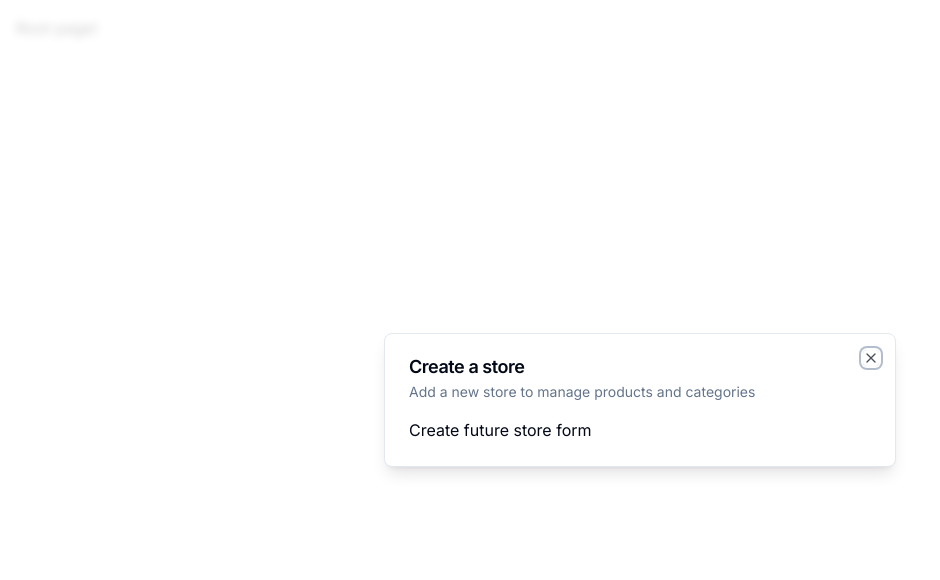
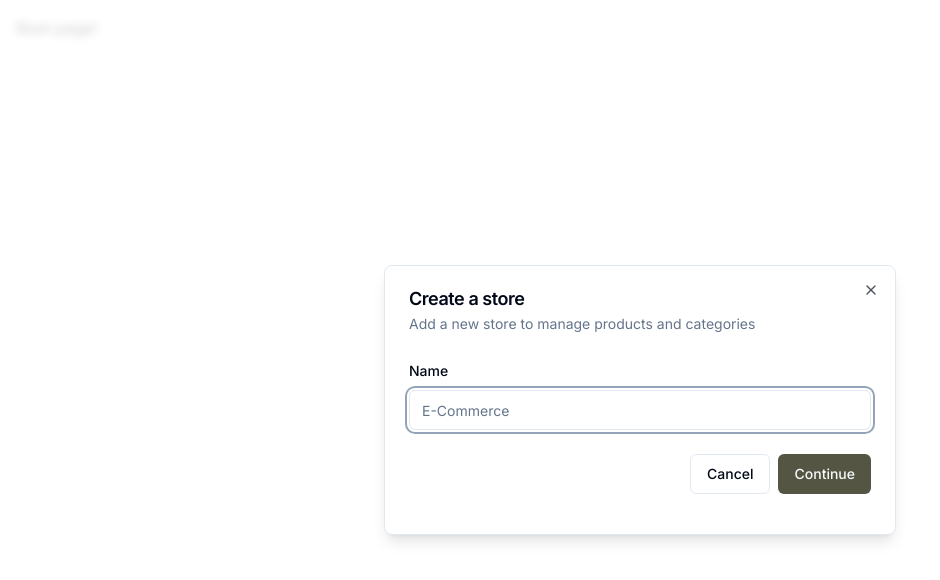
Before and after one commit to Maestro1982/next13-ecommerce-admin, a Next.js app: page / in a window 1280 px wide. Shown: the top 580 px of the page, without its empty margins (0-940 px from the left). Built offline with nearby package versions, Linux system fonts and the light colour scheme.

Commit message:
modify store-modal.tsx in components modals folder

```diff
--- a/components/modals/store-modal.tsx
+++ b/components/modals/store-modal.tsx
@@ -1,10 +1,41 @@
 'use client';
+
+import * as z from 'zod';
+
+import { useForm } from 'react-hook-form';
+import { zodResolver } from '@hookform/resolvers/zod';
 
 import { useStoreModal } from '@/hooks/use-store-modal';
 import { Modal } from '@/components/ui/modal';
+import {
+  Form,
+  FormControl,
+  FormField,
+  FormItem,
+  FormLabel,
+  FormMessage,
+} from '@/components/ui/form';
+import { Input } from '@/components/ui/input';
+import { Button } from '@/components/ui/button';
+
+const formSchema = z.object({
+  name: z.string().min(1),
+});
 
 export const StoreModal = () => {
   const storeModal = useStoreModal();
+
+  const form = useForm<z.infer<typeof formSchema>>({
+    resolver: zodResolver(formSchema),
+    defaultValues: {
+      name: '',
+    },
+  });
+
+  const onSubmit = async (values: z.infer<typeof formSchema>) => {
+    console.log(values);
+    // TODO: Create a store
+  };
 
   return (
     <Modal
@@ -13,7 +44,33 @@
       isOpen={storeModal.isOpen}
       onClose={storeModal.onClose}
     >
-      Create future store form
+      <div>
+        <div className='space-y-4 py-2 pb-4'>
+          <Form {...form}>
+            <form onSubmit={form.handleSubmit(onSubmit)}>
+              <FormField
+                control={form.control}
+                name='name'
+                render={({ field }) => (
+                  <FormItem>
+                    <FormLabel>Name</FormLabel>
+                    <FormControl>
+                      <Input placeholder='E-Commerce' {...field} />
+                    </FormControl>
+                    <FormMessage />
+                  </FormItem>
+                )}
+              />
+              <div className='pt-6 space-x-2 flex items-center justify-end w-full'>
+                <Button variant='outline' onClick={storeModal.onClose}>
+                  Cancel
+                </Button>
+                <Button type='submit'>Continue</Button>
+              </div>
+            </form>
+          </Form>
+        </div>
+      </div>
     </Modal>
   );
 };
```
